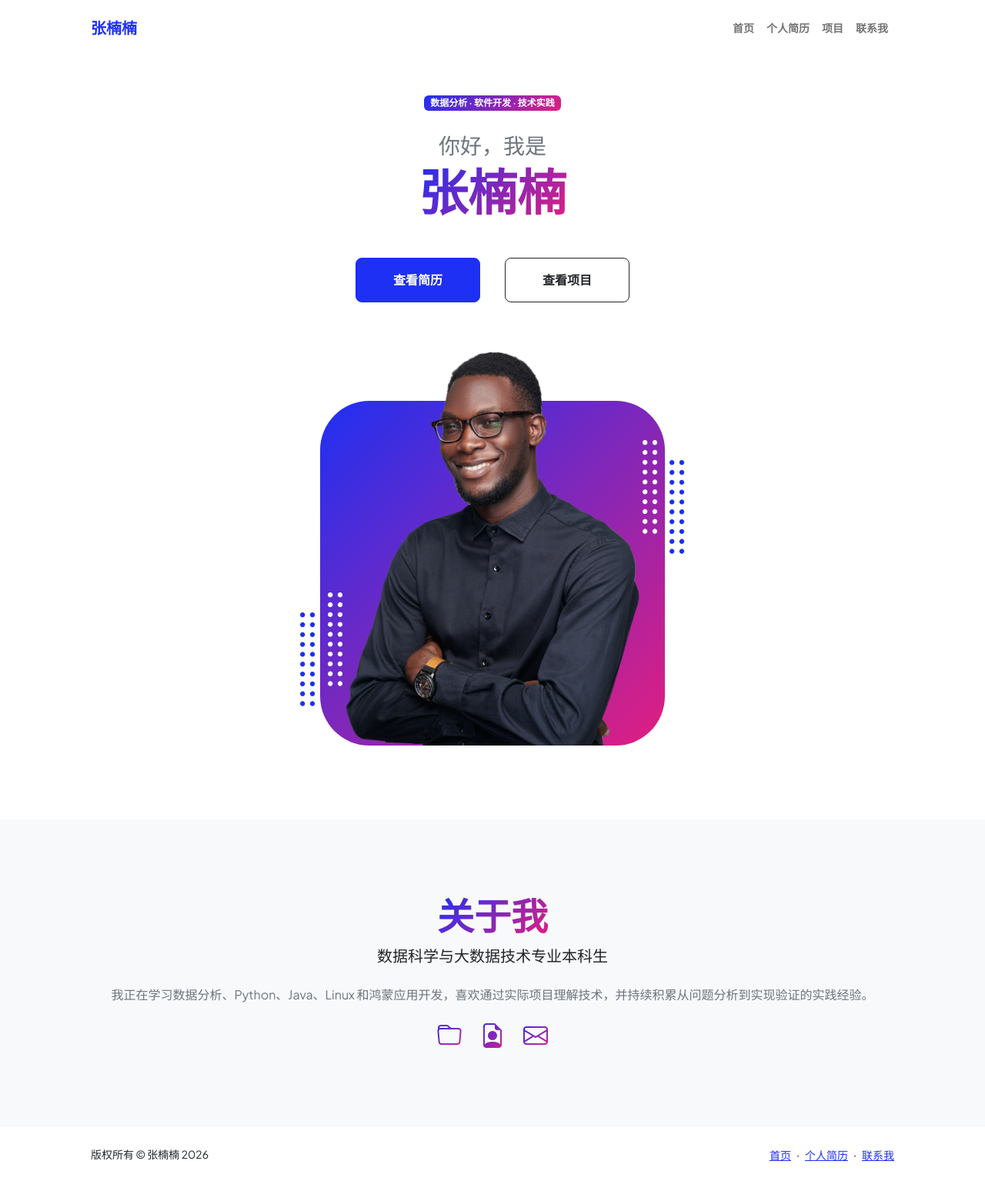
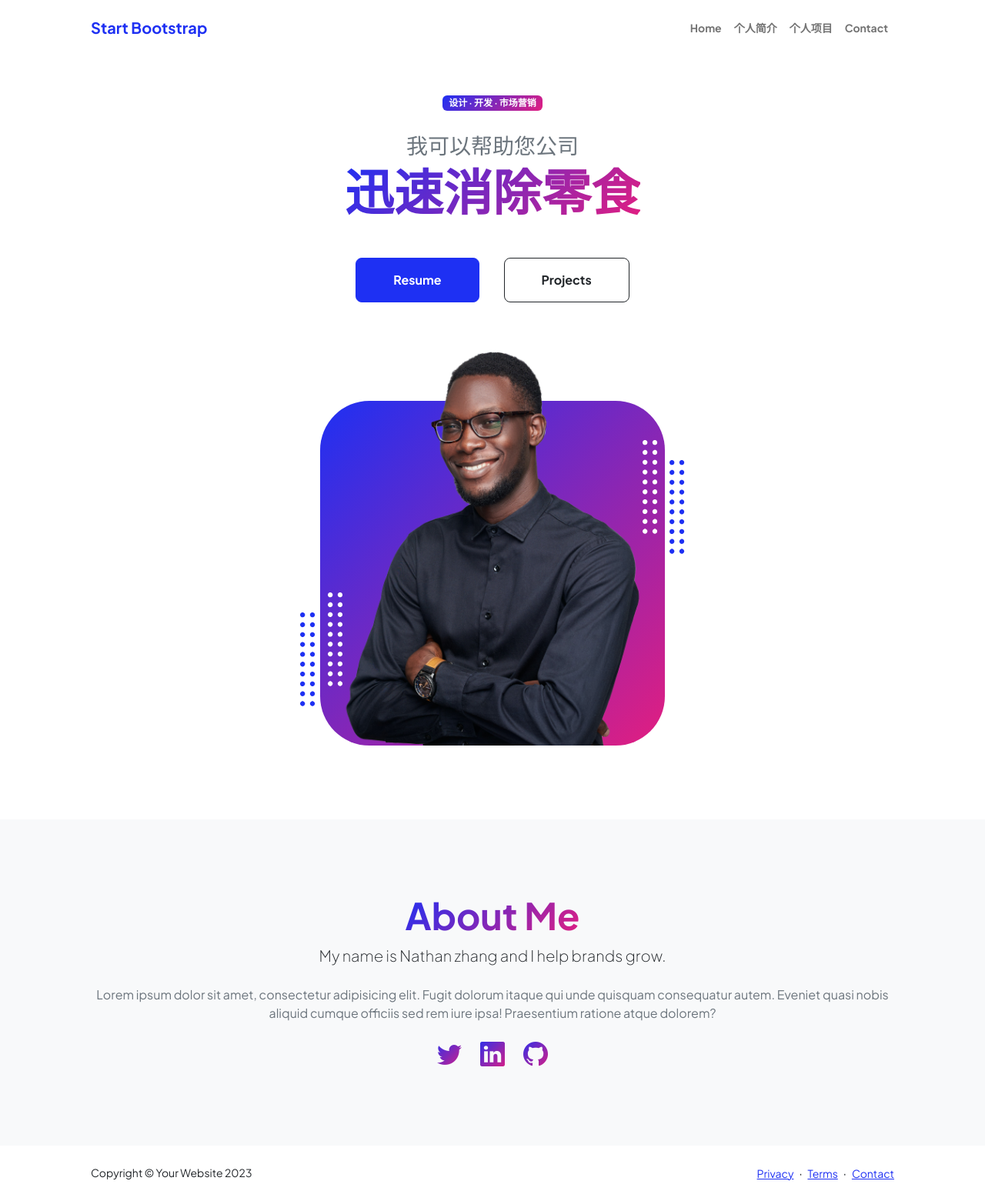
Before and after one commit to zhangnannanyyds/Nathan-Zhang.github.io, a website: page dist/index.html in a window 1280 px wide. Shown: the whole page at 77% size. Before the commit the page ends 1537 px from the top, so only its background shows below. Drawn offline with nearby package versions, Linux system fonts and the light colour scheme.

Commit message:
修改人：Nathan zhang

```diff
--- a/dist/index.html
+++ b/dist/index.html
@@ -1,11 +1,11 @@
 <!DOCTYPE html>
-<html lang="zh-CN">
+<html lang="en">
     <head>
         <meta charset="utf-8" />
         <meta name="viewport" content="width=device-width, initial-scale=1, shrink-to-fit=no" />
-        <meta name="description" content="张楠楠的个人网站，展示数据分析、软件开发和个人项目。" />
-        <meta name="author" content="张楠楠" />
-        <title>张楠楠的个人网站</title>
+        <meta name="description" content="" />
+        <meta name="author" content="" />
+        <title>Personal - Start Bootstrap Theme</title>
         <!-- Favicon-->
         <link rel="icon" type="image/x-icon" href="assets/favicon.ico" />
         <!-- Custom Google font-->
@@ -22,14 +22,14 @@
             <!-- Navigation-->
             <nav class="navbar navbar-expand-lg navbar-light bg-white py-3">
                 <div class="container px-5">
-                    <a class="navbar-brand" href="index.html"><span class="fw-bolder text-primary">张楠楠</span></a>
+                    <a class="navbar-brand" href="index.html"><span class="fw-bolder text-primary">Start Bootstrap</span></a>
                     <button class="navbar-toggler" type="button" data-bs-toggle="collapse" data-bs-target="#navbarSupportedContent" aria-controls="navbarSupportedContent" aria-expanded="false" aria-label="Toggle navigation"><span class="navbar-toggler-icon"></span></button>
                     <div class="collapse navbar-collapse" id="navbarSupportedContent">
                         <ul class="navbar-nav ms-auto mb-2 mb-lg-0 small fw-bolder">
-                            <li class="nav-item"><a class="nav-link" href="index.html">首页</a></li>
-                            <li class="nav-item"><a class="nav-link" href="resume.html">个人简历</a></li>
-                            <li class="nav-item"><a class="nav-link" href="projects.html">项目</a></li>
-                            <li class="nav-item"><a class="nav-link" href="contact.html">联系我</a></li>
+                            <li class="nav-item"><a class="nav-link" href="index.html">Home</a></li>
+                            <li class="nav-item"><a class="nav-link" href="resume.html">个人简介</a></li>
+                            <li class="nav-item"><a class="nav-link" href="projects.html">个人项目</a></li>
+                            <li class="nav-item"><a class="nav-link" href="contact.html">Contact</a></li>
                         </ul>
                     </div>
                 </div>
@@ -41,12 +41,12 @@
                         <div class="col-xxl-5">
                             <!-- Header text content-->
                             <div class="text-center text-xxl-start">
-                                <div class="badge bg-gradient-primary-to-secondary text-white mb-4"><div class="text-uppercase">数据分析 · 软件开发 · 技术实践</div></div>
-                                <div class="fs-3 fw-light text-muted">你好，我是</div>
-                                <h1 class="display-3 fw-bolder mb-5"><span class="text-gradient d-inline">张楠楠</span></h1>
+                                <div class="badge bg-gradient-primary-to-secondary text-white mb-4"><div class="text-uppercase">设计 &middot; 开发 &middot; 市场营销</div></div>
+                                <div class="fs-3 fw-light text-muted">我可以帮助您公司</div>
+                                <h1 class="display-3 fw-bolder mb-5"><span class="text-gradient d-inline">迅速消除零食</span></h1>
                                 <div class="d-grid gap-3 d-sm-flex justify-content-sm-center justify-content-xxl-start mb-3">
-                                    <a class="btn btn-primary btn-lg px-5 py-3 me-sm-3 fs-6 fw-bolder" href="resume.html">查看简历</a>
-                                    <a class="btn btn-outline-dark btn-lg px-5 py-3 fs-6 fw-bolder" href="projects.html">查看项目</a>
+                                    <a class="btn btn-primary btn-lg px-5 py-3 me-sm-3 fs-6 fw-bolder" href="resume.html">Resume</a>
+                                    <a class="btn btn-outline-dark btn-lg px-5 py-3 fs-6 fw-bolder" href="projects.html">Projects</a>
                                 </div>
                             </div>
                         </div>
@@ -56,7 +56,7 @@
                                 <div class="profile bg-gradient-primary-to-secondary">
                                     <!-- TIP: For best results, use a photo with a transparent background like the demo example below-->
                                     <!-- Watch a tutorial on how to do this on YouTube (link)-->
-                                    <img class="profile-img" src="assets/profile.png" alt="张楠楠的个人头像" />
+                                    <img class="profile-img" src="assets/profile.png" alt="..." />
                                     <div class="dots-1">
                                         <!-- SVG Dots-->
                                         <svg version="1.1" xmlns="http://www.w3.org/2000/svg" xmlns:xlink="http://www.w3.org/1999/xlink" x="0px" y="0px" viewBox="0 0 191.6 1215.4" style="enable-background: new 0 0 191.6 1215.4" xml:space="preserve">
@@ -181,13 +181,13 @@
                     <div class="row gx-5 justify-content-center">
                         <div class="col-xxl-8">
                             <div class="text-center my-5">
-                                <h2 class="display-5 fw-bolder"><span class="text-gradient d-inline">关于我</span></h2>
-                                <p class="lead fw-light mb-4">数据科学与大数据技术专业本科生</p>
-                                <p class="text-muted">我正在学习数据分析、Python、Java、Linux 和鸿蒙应用开发，喜欢通过实际项目理解技术，并持续积累从问题分析到实现验证的实践经验。</p>
+                                <h2 class="display-5 fw-bolder"><span class="text-gradient d-inline">About Me</span></h2>
+                                <p class="lead fw-light mb-4">My name is Nathan zhang and I help brands grow.</p>
+                                <p class="text-muted">Lorem ipsum dolor sit amet, consectetur adipisicing elit. Fugit dolorum itaque qui unde quisquam consequatur autem. Eveniet quasi nobis aliquid cumque officiis sed rem iure ipsa! Praesentium ratione atque dolorem?</p>
                                 <div class="d-flex justify-content-center fs-2 gap-4">
-                                    <a class="text-gradient" href="projects.html" aria-label="查看项目"><i class="bi bi-folder"></i></a>
-                                    <a class="text-gradient" href="resume.html" aria-label="查看简历"><i class="bi bi-file-earmark-person"></i></a>
-                                    <a class="text-gradient" href="contact.html" aria-label="联系我"><i class="bi bi-envelope"></i></a>
+                                    <a class="text-gradient" href="#!"><i class="bi bi-twitter"></i></a>
+                                    <a class="text-gradient" href="#!"><i class="bi bi-linkedin"></i></a>
+                                    <a class="text-gradient" href="#!"><i class="bi bi-github"></i></a>
                                 </div>
                             </div>
                         </div>
@@ -199,13 +199,13 @@
         <footer class="bg-white py-4 mt-auto">
             <div class="container px-5">
                 <div class="row align-items-center justify-content-between flex-column flex-sm-row">
-                    <div class="col-auto"><div class="small m-0">版权所有 &copy; 张楠楠 2026</div></div>
+                    <div class="col-auto"><div class="small m-0">Copyright &copy; Your Website 2023</div></div>
                     <div class="col-auto">
-                        <a class="small" href="index.html">首页</a>
+                        <a class="small" href="#!">Privacy</a>
                         <span class="mx-1">&middot;</span>
-                        <a class="small" href="resume.html">个人简历</a>
+                        <a class="small" href="#!">Terms</a>
                         <span class="mx-1">&middot;</span>
-                        <a class="small" href="contact.html">联系我</a>
+                        <a class="small" href="#!">Contact</a>
                     </div>
                 </div>
             </div>
```
